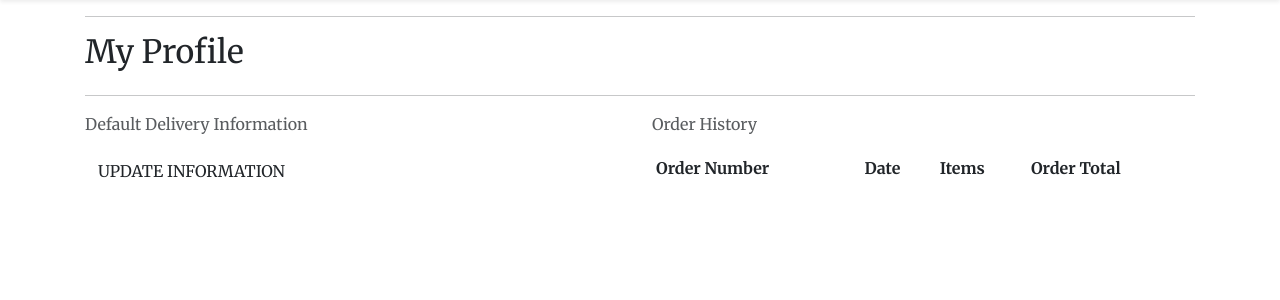
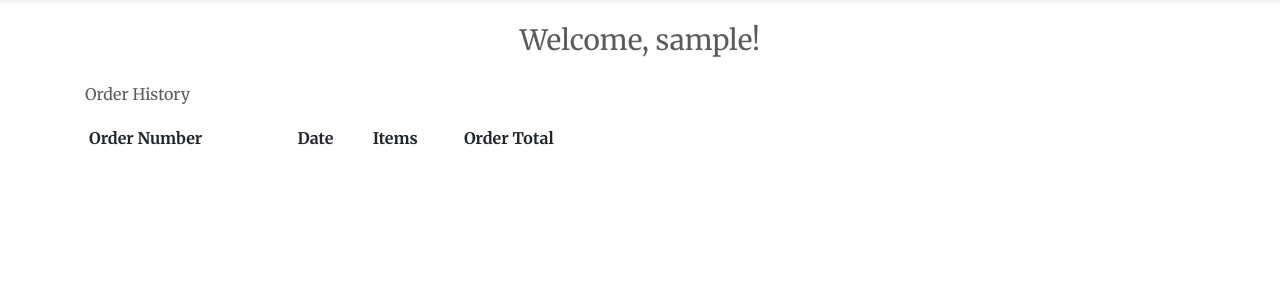
Before and after one commit to adinabo/flower-shop, a Django app: page /profile/profile/ in a window 1280 px wide. Shown: the part 88-388 px from the top of the page. Run offline with Django 3.2, Linux system fonts and the light colour scheme; the visitor is signed in with stand-in values (Sample User, id 1); lists and menus that the app fills with data are empty; some libraries are stand-ins or nearby versions.

Commit message:
changed structure

```diff
--- a/profiles/templates/profiles/profile.html
+++ b/profiles/templates/profiles/profile.html
@@ -10,20 +10,13 @@
     <div class="container">
         <div class="row">
             <div class="col">
-                <hr>
-                <h2 class="logo-font mb-4">My Profile</h2>
-                <hr>
+                <!-- Welcome Section -->
+                <div class="welcome-section text-center mb-4 mt-4">
+                    <h3 class="text-muted">Welcome, {{ user.username }}!</h3>
+                </div>
             </div>
         </div>
         <div class="row">
-            <div class="col-12 col-lg-6">
-                <p class="text-muted">Default Delivery Information</p>
-                <form class="mt-3" action="{% url 'profile' %}" method="POST" id="profile-update-form">
-                    {% csrf_token %}
-                    {{ form|crispy }}
-                    <button class="btn btn-black rounded-0 text-uppercase float-right">Update Information</button>
-                </form>
-            </div>
             <div class="col-12 col-lg-6">
                 <p class="text-muted">Order History</p>
                 <div class="order-history table-responsive">
@@ -65,6 +58,7 @@
                 </div>
             </div>
         </div>
+    </div>
 {% endblock %}
 
 {% block postloadjs %}
```
